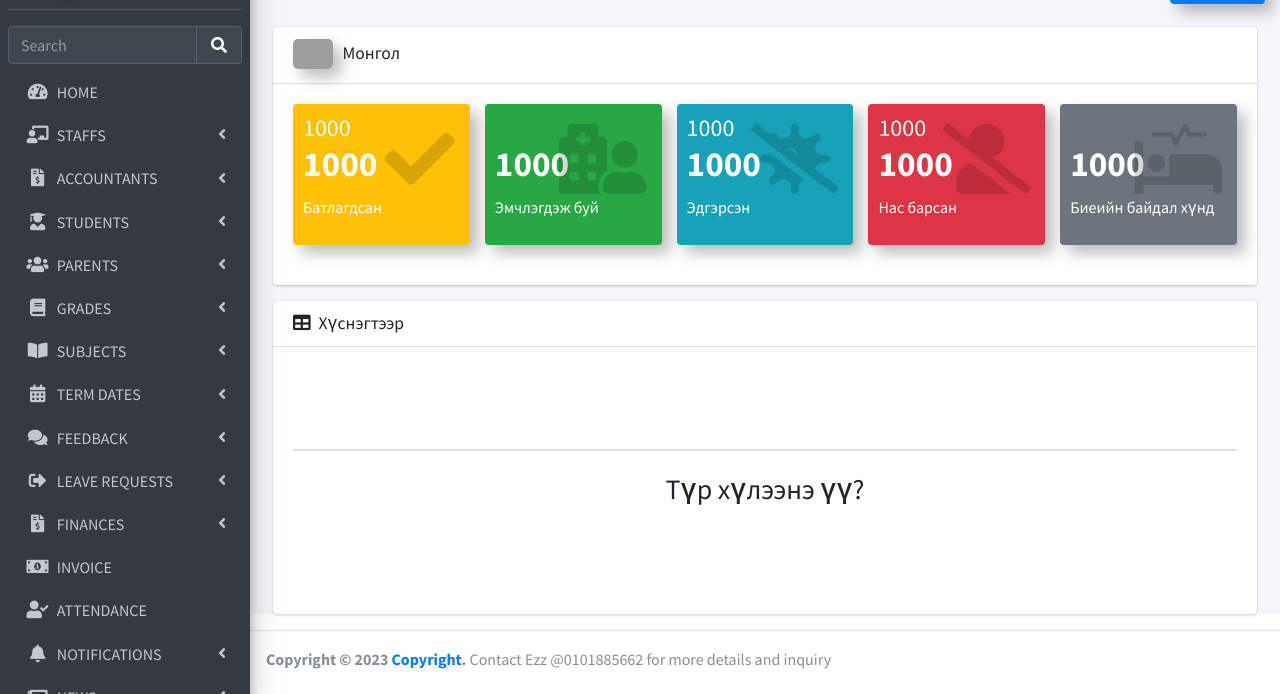
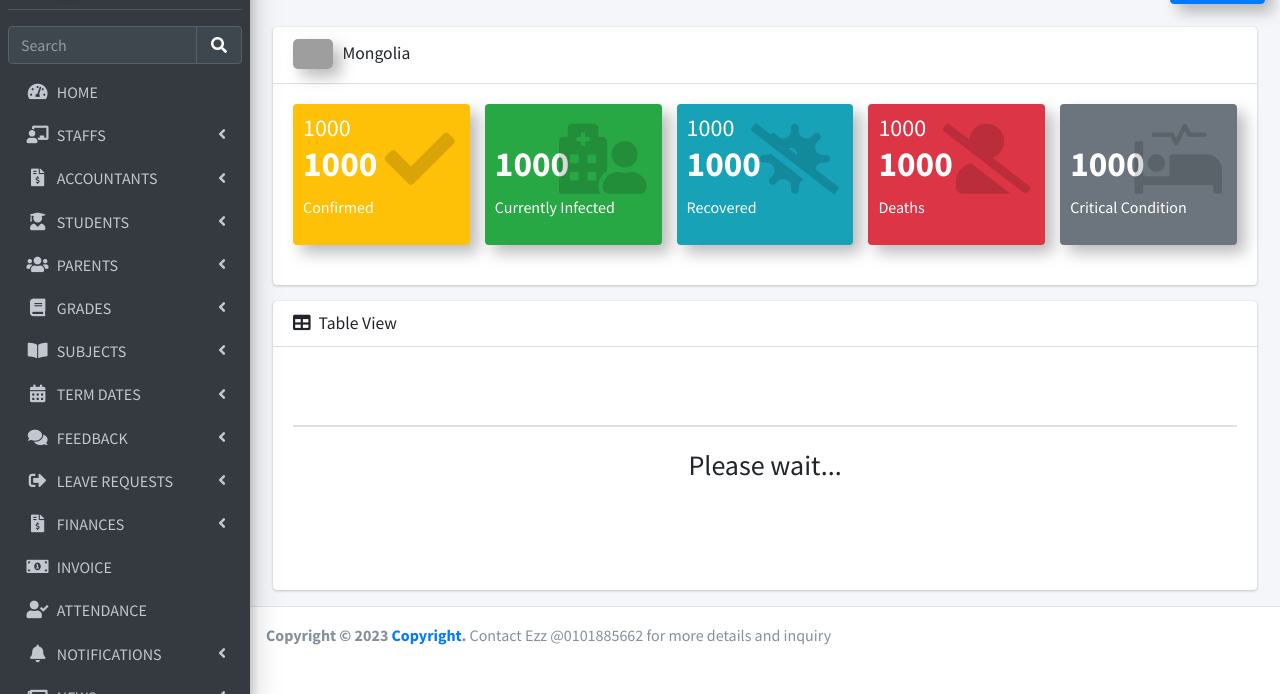
Before and after one commit to rez047/October-29th, a Django app: page /covid19 in a window 1280 px wide. Shown: the part 106-800 px from the top of the page. Run offline with Django 3.2, Linux system fonts and the light colour scheme; a user stored in the database is signed in; data comes from the database, SQL or seed files in the repository; lists and menus that the app fills with data are empty; some libraries are stand-ins or nearby versions; grey boxes are pictures that could not be loaded.

Commit message:
Update covid19.html

```diff
--- a/school_management_app/templates/hod_template/covid19.html
+++ b/school_management_app/templates/hod_template/covid19.html
@@ -1,7 +1,7 @@
 {% extends 'hod_template/base_template.html' %}
 {% load static %}
 {% block page_title %}
-<i class="nav-icon fas fa-viruses"></i> COVID-19 Статистик
+<i class="nav-icon fas fa-viruses"></i> COVID-19 Statistics
 {% endblock page_title %}
 {% block custom_css %}
 <link rel="stylesheet" href="{% static "plugins/datatables-bs4/css/dataTables.bootstrap4.min.css" %}">
@@ -37,7 +37,7 @@
     <div class="col-12">
     <div class="card">
       <div class="card-header">
-        <h3 class="card-title"> <img class="shadow-custom" style="width: 40px; border-radius: 5px; margin-right: 6px; margin-bottom: 2px;" src="https://disease.sh/assets/img/flags/mn.png" /> Монгол</h3>
+        <h3 class="card-title"> <img class="shadow-custom" style="width: 40px; border-radius: 5px; margin-right: 6px; margin-bottom: 2px;" src="https://disease.sh/assets/img/flags/mn.png" /> Mongolia</h3>
       </div>
       <div class="card-body">
         <div class="row">
@@ -52,7 +52,7 @@
                     data-delay='5' data-increment='10' id="active"></span></h3>
 
 
-                <p style="color: white;">Батлагдсан</p>
+                <p style="color: white;">Confirmed</p>
               </div>
               <div class="icon">
                 <i class="nav-icon fas fa-check"></i>
@@ -68,7 +68,7 @@
                 <h3 id="active"><span class='numscroller' data-min='1' data-max='1000' data-delay='5'
                     data-increment='10' id="active"></span></h3>
 
-                <p>Эмчлэгдэж буй</p>
+                <p>Currently Infected</p>
               </div>
               <div class="icon">
                 <i class="nav-icon fas fa-hospital-user"></i>
@@ -85,7 +85,7 @@
                 <h3 style="color: white;" id="recovered"><span class='numscroller' data-min='1' data-max='1000'
                     data-delay='5' data-increment='10' id="active"></span></h3>
 
-                <p style="color: white;">Эдгэрсэн</p>
+                <p style="color: white;">Recovered</p>
               </div>
               <div class="icon">
                 <i class="nav-icon fas fa-virus-slash"></i>
@@ -102,7 +102,7 @@
                 <h3 id="deaths"><span class='numscroller' data-min='1' data-max='1000' data-delay='5'
                     data-increment='10' id="active"></span></h3>
 
-                <p>Нас барсан</p>
+                <p>Deaths</p>
               </div>
               <div class="icon">
                 <i class="nav-icon fas fa-user-slash"></i>
@@ -116,7 +116,7 @@
                 <h4 style="margin-bottom: 0%;">&nbsp;</h4>
                 <h3 id="critical"><span class='numscroller' data-min='1' data-max='1000' data-delay='5'
                     data-increment='10' id="active"></span></h3>
-                <p>Биеийн байдал хүнд</p>
+                <p>Critical Condition</p>
               </div>
               <div class="icon">
                 <i class="nav-icon fas fa-procedures"></i>
@@ -131,28 +131,28 @@
     <div class="col-12">
       <div class="card">
         <div class="card-header">
-          <h3 class="card-title"><i class="nav-icon fas fa-table mr-2"></i>Хүснэгтээр</h3>
+          <h3 class="card-title"><i class="nav-icon fas fa-table mr-2"></i>Table View</h3>
         </div>
         <div class="card-body">
           <table class="table table-sm table-striped table-responsive-xl sortable">
             <thead>
               <tr>
-                <th>Улс<i class="fas fa-sort" style="float: right; margin-top: 4px; margin-left: 3px;"></i></th>
-                <th>Батлагдсан<i class="fas fa-sort" style="float: right; margin-top: 4px; margin-left: 3px;"></i></th>
-                <th>Өнөөдөр батлагдсан<i class="fas fa-sort" style="float: right; margin-top: 4px; margin-left: 3px;"></i></th>
-                <th>Нас барсан<i class="fas fa-sort" style="float: right; margin-top: 4px; margin-left: 3px;"></i></th>
-                <th>Өнөөдөр нас барсан<i class="fas fa-sort" style="float: right; margin-top: 4px; margin-left: 3px;"></i></th>
-                <th>Эдгэрсэн<i class="fas fa-sort" style="float: right; margin-top: 4px; margin-left: 3px;"></i></th>
-                <th>Өнөөдөр эдгэрсэн<i class="fas fa-sort" style="float: right; margin-top: 4px; margin-left: 3px;"></i></th>
-                <th>Эмчлэгдэж буй<i class="fas fa-sort" style="float: right; margin-top: 4px; margin-left: 3px;"></i></th>
-                <th>Биеийн байдал хүнд<i class="fas fa-sort" style="float: right; margin-top: 4px; margin-left: 3px;"></i></th>
-                <th>Шинжилгээ<i class="fas fa-sort" style="float: right; margin-top: 4px; margin-left: 3px;"></i></th>
-                <th>Хүн ам<i class="fas fa-sort" style="float: right; margin-top: 4px; margin-left: 3px;"></i></th>
+                <th>Country<i class="fas fa-sort" style="float: right; margin-top: 4px; margin-left: 3px;"></i></th>
+                <th>Confirmed<i class="fas fa-sort" style="float: right; margin-top: 4px; margin-left: 3px;"></i></th>
+                <th>Today Confirmed<i class="fas fa-sort" style="float: right; margin-top: 4px; margin-left: 3px;"></i></th>
+                <th>Deaths<i class="fas fa-sort" style="float: right; margin-top: 4px; margin-left: 3px;"></i></th>
+                <th>Today Deaths<i class="fas fa-sort" style="float: right; margin-top: 4px; margin-left: 3px;"></i></th>
+                <th>Recovered<i class="fas fa-sort" style="float: right; margin-top: 4px; margin-left: 3px;"></i></th>
+                <th>Today Recovered<i class="fas fa-sort" style="float: right; margin-top: 4px; margin-left: 3px;"></i></th>
+                <th>Currently Infected<i class="fas fa-sort" style="float: right; margin-top: 4px; margin-left: 3px;"></i></th>
+                <th>Critical Condition<i class="fas fa-sort" style="float: right; margin-top: 4px; margin-left: 3px;"></i></th>
+                <th>Tests<i class="fas fa-sort" style="float: right; margin-top: 4px; margin-left: 3px;"></i></th>
+                <th>Population<i class="fas fa-sort" style="float: right; margin-top: 4px; margin-left: 3px;"></i></th>
               </tr>
             </thead>
           </table>
           <div id='loadingDiv' style="text-align: center; margin-top: 22px;">
-            <h3>Түр хүлээнэ үү?</h3> <img src="{% static "custom/images/spinner.svg" %}" style="width: 80px;" />
+            <h3>Please wait...</h3> <img src="{% static "custom/images/spinner.svg" %}" style="width: 80px;" />
           </div>
         </div>
       </div>
```
